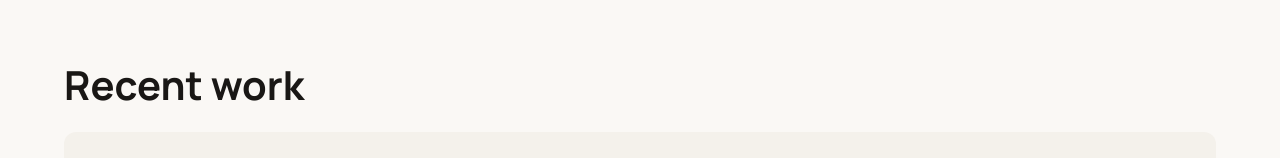
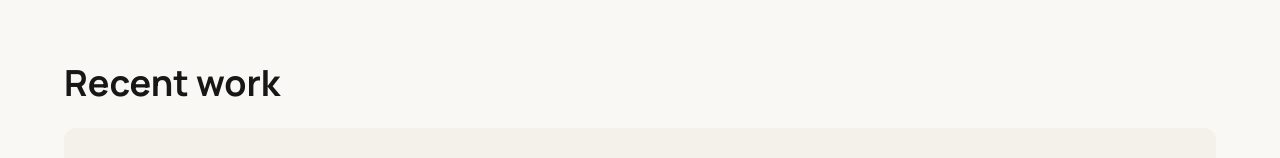
Before and after one commit to annareedsmalley/Online-Portfolio-Sept-2026, a React (Vite) app: page / in a window 1280 px wide. Shown: the part 373-531 px from the top of the page. Built offline with nearby package versions, Linux system fonts and the light colour scheme; the HTML template or start-up script is replaced by a standard one.

Commit message:
Changes
Co-authored-by: annareedsmalley <13755902+annareedsmalley@users.noreply.github.com>

```diff
--- a/src/pages/Index.tsx
+++ b/src/pages/Index.tsx
@@ -97,7 +97,7 @@ const Index = () => {
       {/* CASE STUDIES */}
       <section id="work" className="scroll-mt-20 bg-background">
         <div className="mx-auto max-w-content px-6 py-12 md:px-16 md:py-16">
-          <h2 className="font-serif text-[28px] text-title md:text-[40px]">
+          <h2 className="font-serif text-[24px] text-title md:text-[36px]">
             Recent work
           </h2>
 
```
